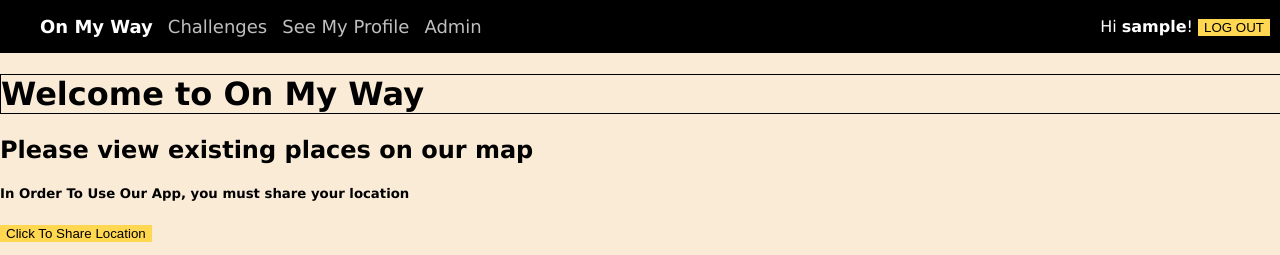
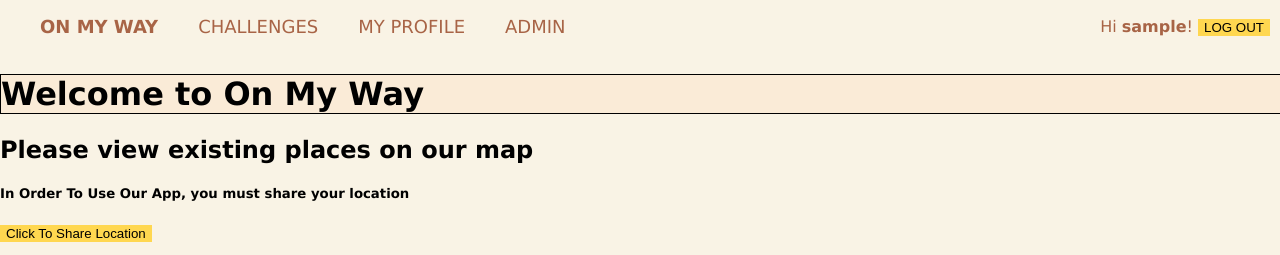
Before and after one commit to way-seoul/on-my-way, a PHP site: page /index.php?action=home in a window 1280 px wide. Shown: the top 255 px of the page. Run offline with PHP 8.4, Linux system fonts and the light colour scheme; the visitor is signed in with stand-in values (Sample User, id 1); data that the repository does not hold is empty; some libraries are stand-ins or nearby versions.

Commit message:
css for header in progress (1) & fixed a minor issue with login

```diff
--- a/controller/usersContr.class.php
+++ b/controller/usersContr.class.php
@@ -12,7 +12,7 @@ Class UsersContr extends Users{
 
     public static function loginUser(){
 
-        if(isset($_POST['login_button']) || isset($_POST['login_button_header']) && ($_POST['username'] || $_POST['username_header']) !== '' && ($_POST['password'] || $_POST['password_header']) !== ''){
+        if(isset($_POST['login_button']) || isset($_POST['login_button_header']) && (isset($_POST['username']) || isset($_POST['username_header'])) !== '' && (isset($_POST['password']) || isset($_POST['password_header'])) !== ''){
             $user = new Users();
             $username = $_POST['username'] ?? $_POST['username_header'];
             $password = $_POST['password'] ?? $_POST['password_header'];
--- a/public/styles.css
+++ b/public/styles.css
@@ -1,7 +1,7 @@
 body{
     font-family: Verdana, Geneva, Tahoma, sans-serif;
     width: auto;
-    background-color: antiquewhite;
+    background-color: #f9f3e5;
 }
 
 h1 {
@@ -85,8 +85,8 @@ header {
     display: flex;
     justify-content: space-between;
     align-items: center;
-    background-color: black;
-    color: white;
+    background-color: #f9f3e5;
+    color: #a86446;
 }
 
 #menu ul {
@@ -94,16 +94,16 @@ header {
     list-style-type: none;
 }
 #menu ul li {
-    padding-right: 15px;
+    padding-right: 40px;
 }
 
 #menu ul li a {
-    color: rgba(255, 255, 255, 0.75);
+    color: #a86446;
 
 }
 
 #menu ul li a:hover {
-    color: white;
+    /* color: white; */
     text-decoration: underline;
 }
 
--- a/view/header.php
+++ b/view/header.php
@@ -1,18 +1,18 @@
 <?php
-    $highlight = 'color:white; font-weight:bolder';
+    $highlight = 'font-weight:bolder';
     $_GET['action'] = $_GET['action'] ?? '';
 ?>
 <header>
     <nav id="menu">
         <ul>
-            <li><a href="<?= ROOT ?>" style="<?= $_GET['action'] == 'home'|| $_GET['action'] == '' ? $highlight:'' ?>">On My Way</a></li>
-            <li><a href="<?= LIST_CHALLENGES_PATH ?>" style="<?= $_GET['action'] == 'list-challenges' ? $highlight:'' ?>">Challenges</a></li>
+            <li><a href="<?= ROOT ?>" style="<?= $_GET['action'] == 'home'|| $_GET['action'] == '' ? $highlight:'' ?>">ON MY WAY</a></li>
+            <li><a href="<?= LIST_CHALLENGES_PATH ?>" style="<?= $_GET['action'] == 'list-challenges' || $_GET['action'] == 'challenge-specific' ? $highlight:'' ?>">CHALLENGES</a></li>
             <?php if(isset($_SESSION['logged_in']) && $_SESSION['logged_in']): ?>
-                <li><a href="<?= USER_PROFILE_PATH ?>" style="<?= $_GET['action'] == 'my-profile' ? $highlight:'' ?>">See My Profile</a></li>
+                <li><a href="<?= USER_PROFILE_PATH ?>" style="<?= $_GET['action'] == 'my-profile' ? $highlight:'' ?>">MY PROFILE</a></li>
             <?php endif ?>
             <?php if(isset($_SESSION['logged_in']) && $_SESSION['logged_in']
                         && isset($_SESSION['admin']) && $_SESSION['admin'] == 1): ?>
-                <li><a href="<?= ADMIN_PATH ?>" style="<?= $_GET['action'] == 'admin' ? $highlight:'' ?>">Admin</a></li>
+                <li><a href="<?= ADMIN_PATH ?>" style="<?= $_GET['action'] == 'admin' ? $highlight:'' ?>">ADMIN</a></li>
             <?php endif ?>
         </ul>
     </nav>
@@ -20,7 +20,7 @@
         <form method="POST" action="<?= LOGIN_PATH ?>">
             <input type="text" name="username_header" placeholder="Username" required>
             <input type="password" name="password_header" placeholder="Password" required>
-            <button name="login_button_header">Log In</button>
+            <button name="login_button_header">LOG IN</button>
         </form>
     <?php }else if(isset($_SESSION['user']) && !isset($_POST['log_out'])){ ?>
         <form method="POST" id="login-box">
--- a/view/template.php
+++ b/view/template.php
@@ -6,6 +6,10 @@
     <meta name="viewport" content="width=device-width, initial-scale=1.0">
     <title><?= $title ?></title>
     <link rel="icon" type="image/x-icon" href="public/image/favicon.ico">
+    <link rel="preconnect" href="https://fonts.googleapis.com">
+    <link rel="preconnect" href="https://fonts.gstatic.com" crossorigin>
+    <link href="https://fonts.googleapis.com/css2?family=Poppins:wght@500;700&display=swap" rel="stylesheet">
+    <link href="https://fonts.googleapis.com/css2?family=DM+Sans:wght@500;700&display=swap" rel="stylesheet">
     <link rel="stylesheet" href="public/styles.css" />
 </head>
 <body>
```
Also changed, not shown: view/challenge-specific-view.php (+7 -4 lines).
